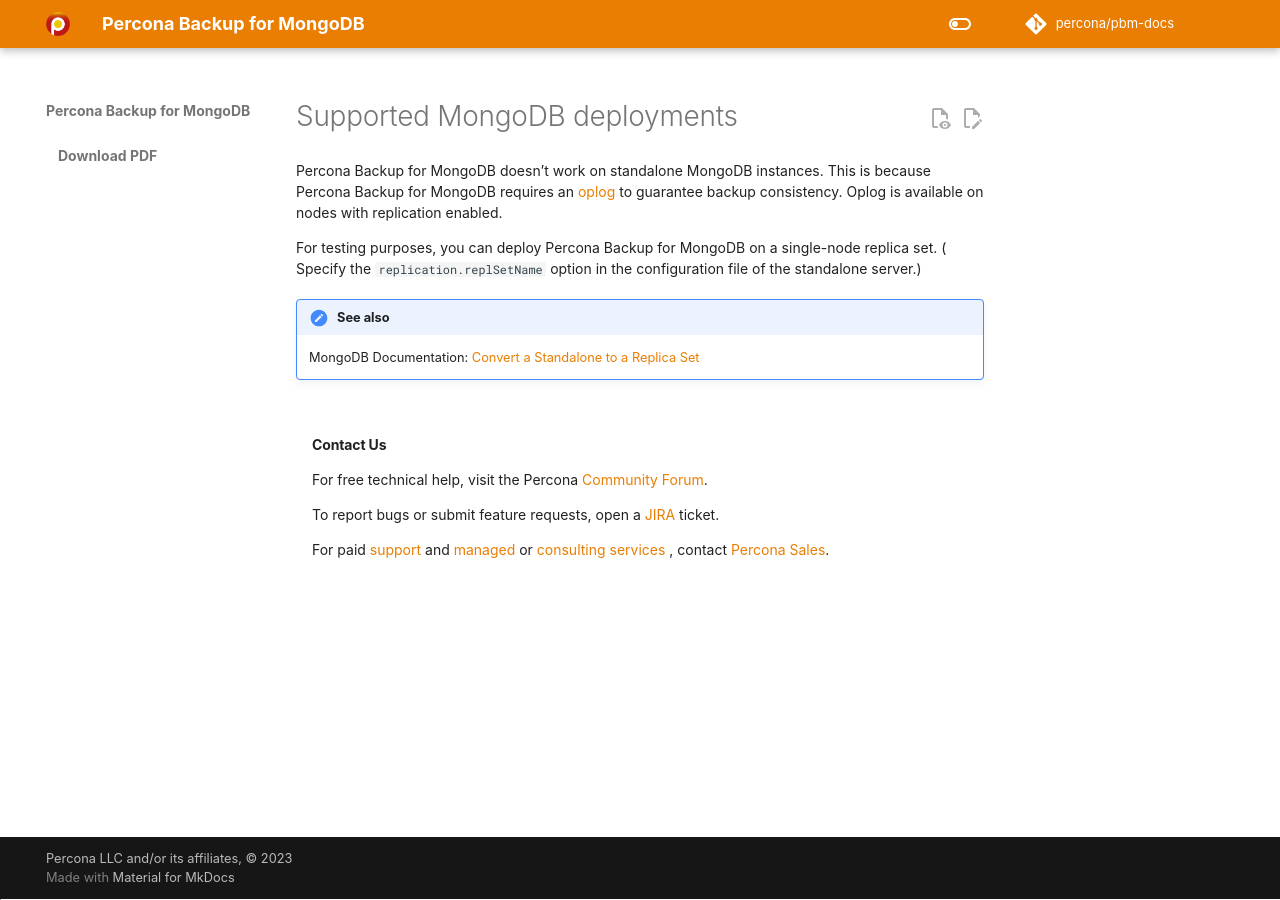
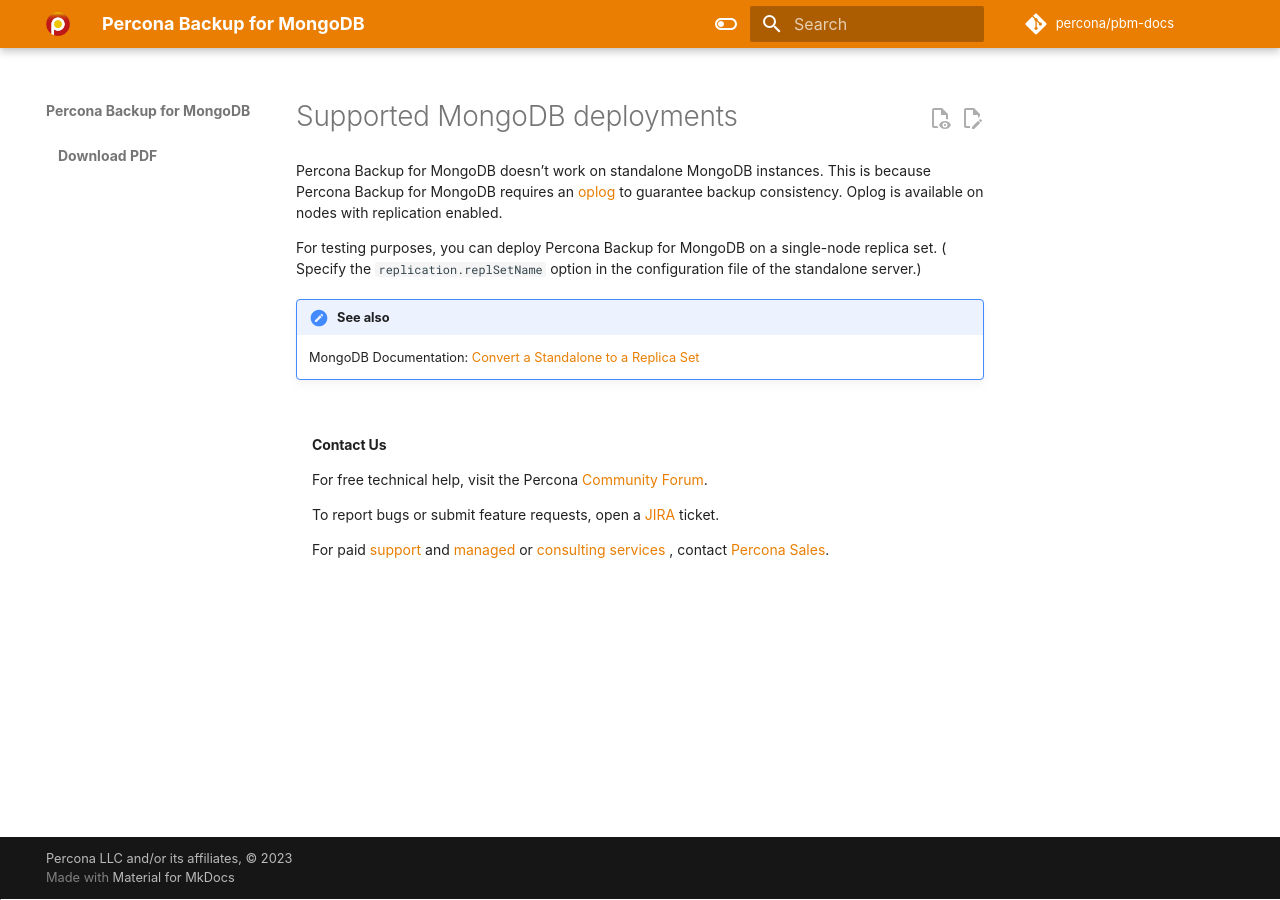
Before and after one commit to percona/pbm-docs, an MkDocs documentation site: the page built from docs/deployments.md, in a window 1280 px wide. Built offline with MkDocs 1.6.1 and Material for MkDocs 9.7.7, drawn with Linux system fonts in a browser that asks for light colours; nearby versions of some CDN libraries; some web fonts are replaced; comment, search, counter and statistics services are not loaded.

Commit message:
PBM-1024 Project adjustemnet to apply Material 9.0
modified:   _resource/overrides/main.html
	modified:   _resource/overrides/partials/header.html
	modified:   _resource/overrides/partials/nav.html
	modified:   mkdocs-base.yml
	modified:   mkdocs.yml

```diff
--- a/_resource/overrides/main.html
+++ b/_resource/overrides/main.html
@@ -75,7 +75,7 @@
                   doesn't, the page title (or respectively site name) is used
                   as the main headline.
                 -->
-                {% if not "\x3ch1" in page.content %}
+                {% if "\x3ch1" not in page.content %}
                   <h1>{{ page.title | d(config.site_name, true)}}</h1>
                 {% endif %}
 
--- a/_resource/overrides/partials/header.html
+++ b/_resource/overrides/partials/header.html
@@ -2,7 +2,7 @@
   This file was automatically generated - do not edit
 -#}
 <header class="md-header" data-md-component="header">
-  <nav class="md-header__inner md-grid" aria-label="{{ lang.t('header.title') }}">
+  <nav class="md-header__inner md-grid" aria-label="{{ lang.t('header') }}">
     <a href="https://percona.com/software/documentation" class="md-header__button md-logo" aria-label="Percona Product Documentation" data-md-component="logo">
       {% include "partials/logo.html" %}
     </a>
@@ -30,9 +30,8 @@
     {% if not config.theme.palette is mapping %}
       <form class="md-header__option" data-md-component="palette">
         {% for option in config.theme.palette %}
-          {% set primary = option.primary | replace(" ", "-") | lower %}
-          {% set accent  = option.accent  | replace(" ", "-") | lower %}
-          <input class="md-option" data-md-color-media="{{ option.media }}" data-md-color-scheme="{{ option.scheme }}" data-md-color-primary="{{ primary }}" data-md-color-accent="{{ accent }}" type="radio" name="__palette" id="__palette_{{ loop.index }}">
+          {% set scheme = option.scheme | d("default", true) %}
+          <input class="md-option" data-md-color-media="{{ option.media }}" data-md-color-scheme="{{ scheme | replace(' ', '-') }}" data-md-color-primary="{{ option.primary | replace(' ', '-') }}" data-md-color-accent="{{ option.accent | replace(' ', '-') }}" {% if option.toggle %} aria-label="{{ option.toggle.name }}" {% else %} aria-hidden="true" {% endif %} type="radio" name="__palette" id="__palette_{{ loop.index }}">
           {% if option.toggle %}
             <label class="md-header__button md-icon" title="{{ option.toggle.name }}" for="__palette_{{ loop.index0 or loop.length }}" hidden>
               {% include ".icons/" ~ option.toggle.icon ~ ".svg" %}
@@ -45,7 +44,7 @@
       <div class="md-header__option">
         <div class="md-select">
           {% set icon = config.theme.icon.alternate or "material/translate" %}
-          <button class="md-header__button md-icon">
+          <button class="md-header__button md-icon"  aria-label="{{ lang.t('select.language') }}">
             {% include ".icons/" ~ icon ~ ".svg" %}
           </button>
           <div class="md-select__inner">
@@ -62,7 +61,7 @@
         </div>
       </div>
     {% endif %}
-    {% if "search" in config["plugins"] %}
+    {% if "material/search" in config.plugins %}
       <label class="md-header__button md-icon" for="__search">
         {% include ".icons/material/magnify.svg" %}
       </label>
--- a/_resource/overrides/partials/nav.html
+++ b/_resource/overrides/partials/nav.html
@@ -8,7 +8,7 @@
 {% if "toc.integrate" in features %}
   {% set class = class ~ " md-nav--integrated" %}
 {% endif %}
-<nav class="{{ class }}" aria-label="{{ lang.t('nav.title') }}" data-md-level="0">
+<nav class="{{ class }}" aria-label="{{ lang.t('nav') }}" data-md-level="0">
   <label class="md-nav__title" for="__drawer">
     <a href="{{ config.extra.homepage | d(nav.homepage.url, true) | url }}" title="{{ config.site_name | e }}" class="md-nav__button md-logo" aria-label="{{ config.site_name }}" data-md-component="logo">
       {% include "partials/logo.html" %}
--- a/mkdocs-base.yml
+++ b/mkdocs-base.yml
@@ -76,7 +76,9 @@
 
 
 plugins:
-  search: {}
+  section-index: {}
+  search:
+    separator: '[\s\-,:!=\[\]()"`/]+|\.(?!\d)|&[lg]t;|(?!\b)(?=[A-Z][a-z])'
   git-revision-date-localized:
     enable_creation_date: true
     enabled: !ENV [ENABLED_GIT_REVISION_DATE, True]
--- a/mkdocs.yml
+++ b/mkdocs.yml
@@ -4,8 +4,6 @@
 
 site_url: "https://docs.percona.com/percona-backup-mongodb/"
 
-plugins:
-    section-index: {} # Adds links to nodes - comment out when creating PDF
 
 theme:
   name: material
@@ -18,13 +16,9 @@
     - navigation.top
     - navigation.tracking
     - content.tabs.link
-
-# Extensions
-
-  markdown_extensions:
-  - pymdownx.snippets:
-      auto_append:
-        - includes/abbreviations.md
+    - content.action.edit
+    - content.action.view
+    - content.code.copy
 
 
 #Google Analytics configuration
--- a/requirements.txt
+++ b/requirements.txt
@@ -5,7 +5,7 @@
 mkdocs-macros-plugin
 mkdocs-exclude
 markdown-include
-mkdocs-material==8.5.11
+mkdocs-material
 mkdocs-with-pdf
 mkdocs-git-revision-date-plugin
 mkdocs-git-revision-date-localized-plugin
```
